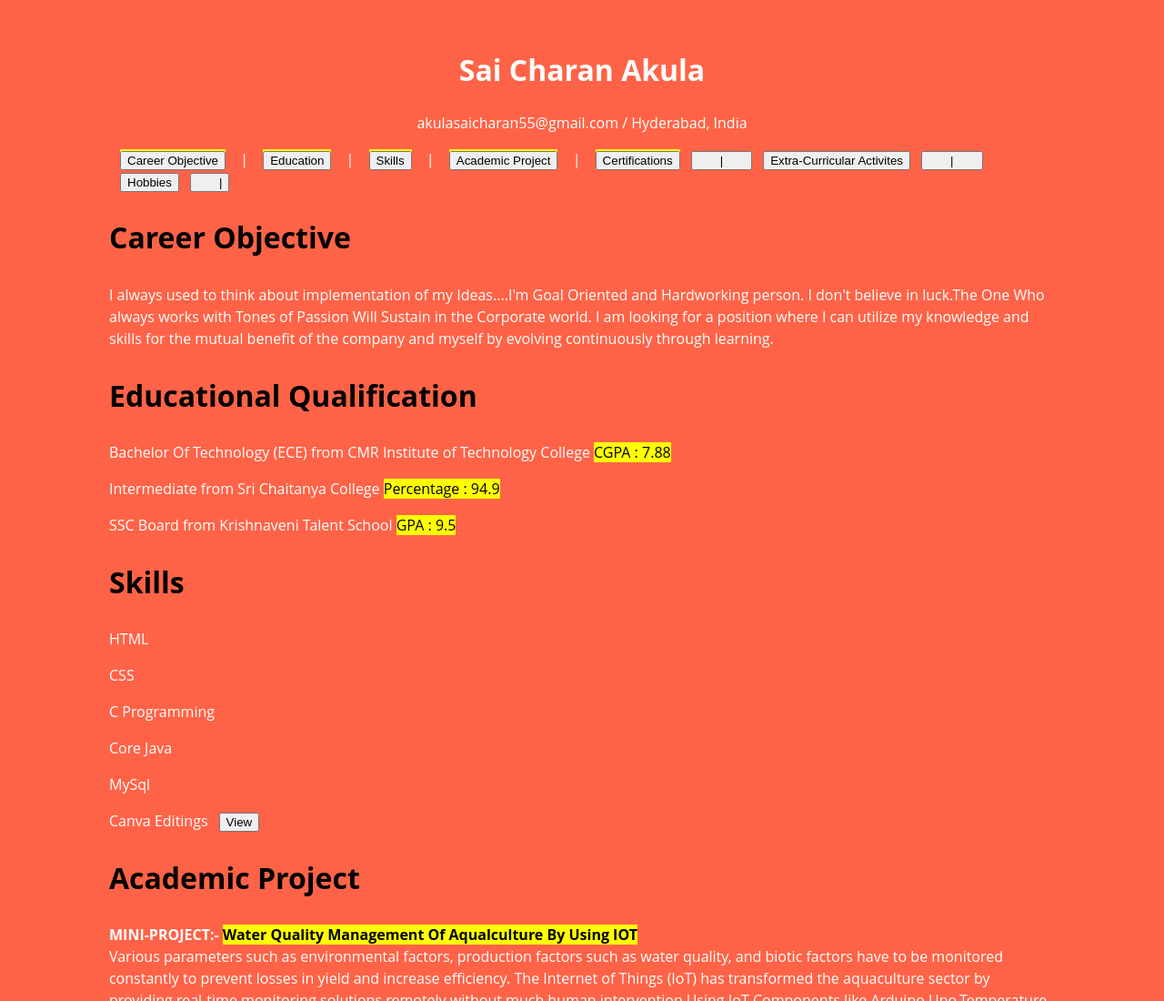
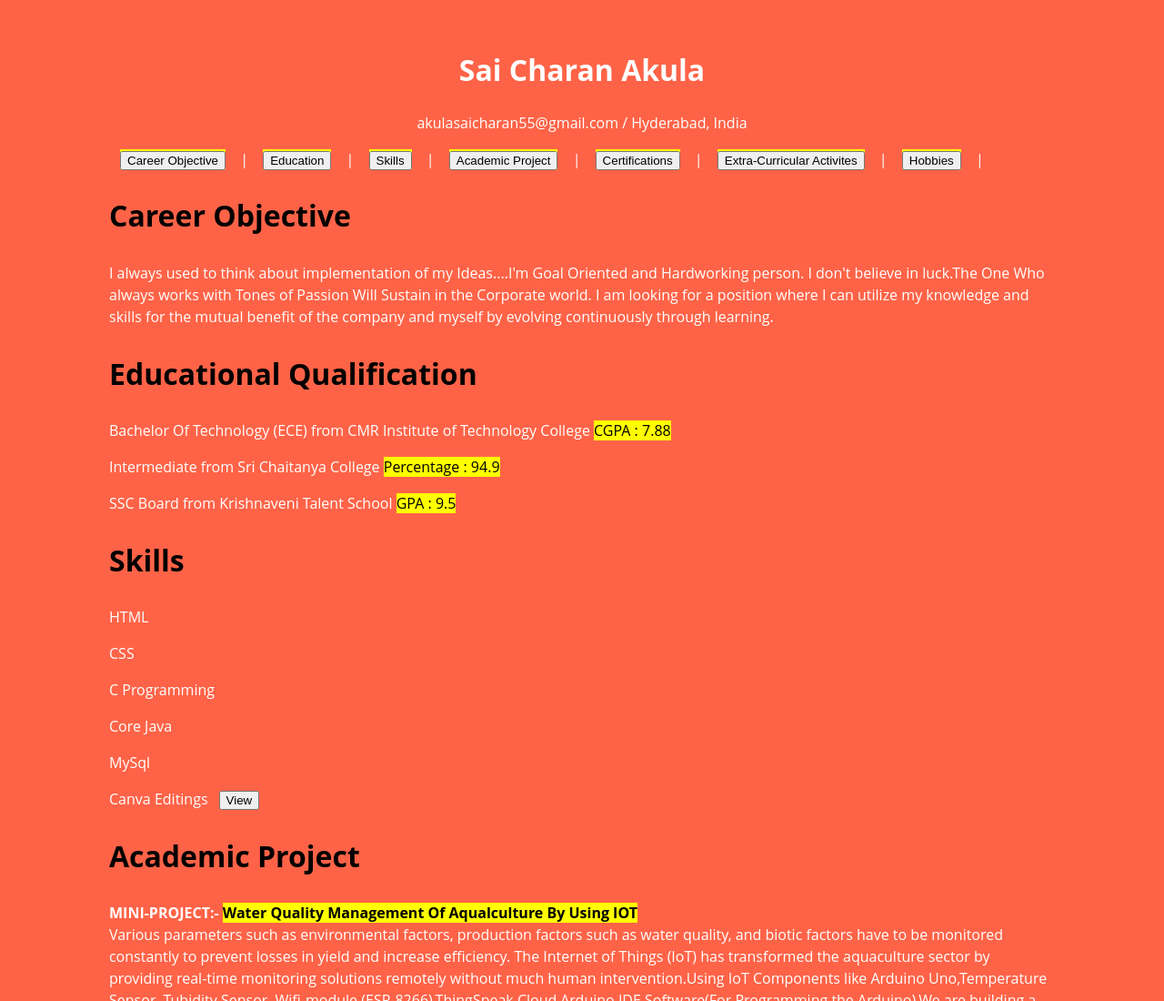
Before and after one commit to asc16s/Web-Resume, a plain HTML site: page index.html in a window 1280 px wide. Shown: the top 1100 px of the page at 91% size. Drawn offline with Linux system fonts and the light colour scheme.

Commit message:
Update index.html

```diff
--- a/index.html
+++ b/index.html
@@ -15,9 +15,9 @@
         <a href=#two><mark><button>Education</button></mark></a> |
         <a href=#three><mark><button>Skills</button></mark></a> |
         <a href=#four><mark><button>Academic Project</button></mark></a> |
-        <a href=#five><mark><button>Certifications<button></mark></a> |
-        <a href=#six><mark><button>Extra-Curricular Activites<button></mark></a> |
-        <a href=#seven><mark><button>Hobbies<button></mark></a> |
+        <a href=#five><mark><button>Certifications</button></mark></a> |
+        <a href=#six><mark><button>Extra-Curricular Activites</button></mark></a> |
+        <a href=#seven><mark><button>Hobbies</button></mark></a> |
     </nav>
     <section>
       <h2 id=one>Career Objective</h2>
```
